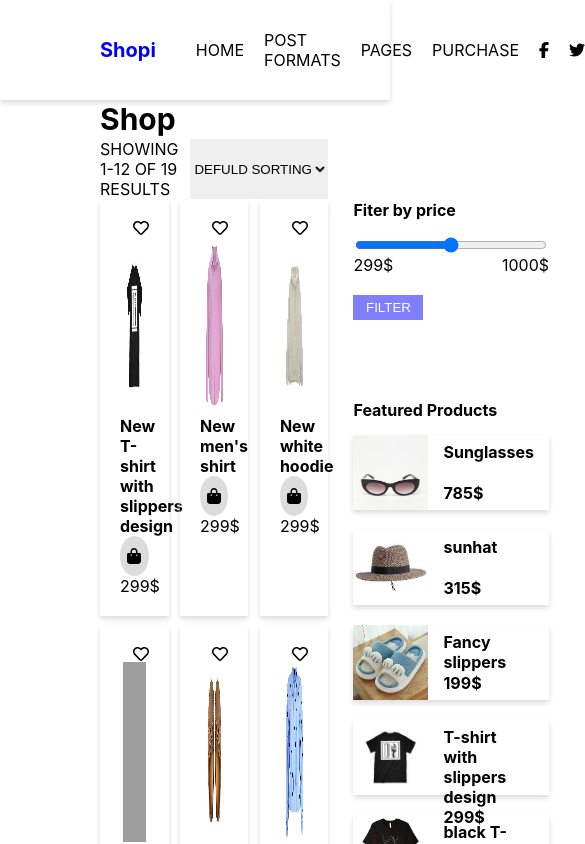
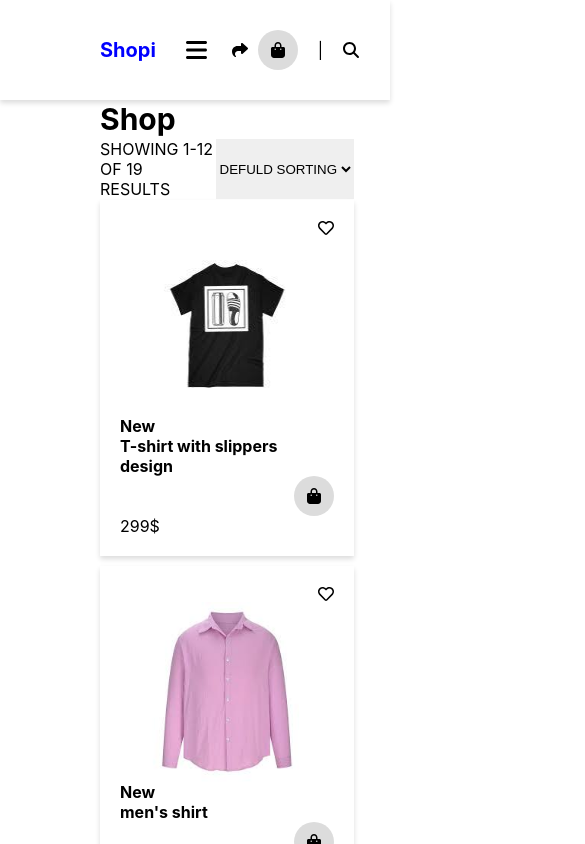
Before and after one commit to faeghehmohammadian/shop-web-1, a React (Create React App) app: page / in a window 390 px wide. Shown: the top 844 px of the page, 585 px wide, since content can reach past the window. Built offline with nearby package versions, Linux system fonts and the light colour scheme; grey boxes are pictures that could not be loaded.

Commit message:
responsive

```diff
--- a/src/components/navbar/Navbar.jsx
+++ b/src/components/navbar/Navbar.jsx
@@ -1,31 +1,43 @@
 import styled from './navbar.module.css'
 import { FontAwesomeIcon } from '@fortawesome/react-fontawesome';
-import { faFacebookF, faTwitter, faGooglePlus, faBehance} from '@fortawesome/free-brands-svg-icons';
-import {faBagShopping,faMagnifyingGlass} from '@fortawesome/free-solid-svg-icons';
-//import { faPipe } from '@fortawesome/pro-solid-svg-icons';
+import { faFacebookF, faTwitter, faGooglePlus, faBehance } from '@fortawesome/free-brands-svg-icons';
+import { faBagShopping, faMagnifyingGlass, faBars, faShare } from '@fortawesome/free-solid-svg-icons';
+
 function Navbar() {
     return (
         <div className={styled.header}>
             <div className={styled.leftSide}>
+                <li className={styled.shopi}>Shopi</li>
+                <div className={styled.menu}>
                     <ul>
-                    <li style={{ color: 'blue' , fontSize: '20px', fontWeight: 'bold' , marginRight:"40px"}}>Shopi</li>
                         <li>HOME</li>
                         <li>POST FORMATS</li>
                         <li>PAGES</li>
                         <li>PURCHASE</li>
                     </ul>
+                    <div className={styled.mobileMenu}>
+                        <FontAwesomeIcon icon={faBars} />
+                    </div>
+                </div>
+
             </div>
 
             <div className={styled.rightSide}>
+                <div className={styled.socialIcon}>
                     <ul>
                         <li><FontAwesomeIcon icon={faFacebookF} /></li>
                         <li><FontAwesomeIcon icon={faTwitter} /></li>
                         <li><FontAwesomeIcon icon={faGooglePlus} /></li>
                         <li><FontAwesomeIcon icon={faBehance} /></li>
                     </ul>
+                    <div className={styled.socialIconMobile}>
+                        <FontAwesomeIcon icon={faShare} />
+                    </div>
+                </div>
+
                 <ul>
                     <li className={styled.hasCirle}>
-                         <FontAwesomeIcon icon={faBagShopping}/>
+                        <FontAwesomeIcon icon={faBagShopping} />
                     </li>
                     <li>|</li>
                     <li><FontAwesomeIcon icon={faMagnifyingGlass} /></li>
--- a/src/components/navbar/navbar.module.css
+++ b/src/components/navbar/navbar.module.css
@@ -22,13 +22,24 @@
     margin-right: 20px;
     cursor: pointer;
   }
+  .leftSide{
+    display: flex;
+    flex-direction: row;
+  }
+  .rightSide{
+    display: flex;
+    flex-direction: row;
+  }
+  .mobileMenu{
+    visibility: hidden;
+  }
 
   /* Adjust for icons */
-  .header .rightSide{
+  .header .menu{
     display: flex ;
     margin-right: 5px; /* Adjust the spacing as needed */
 }
-.header .rightSide .FontAwesomeIcon{
+.header .menu .FontAwesomeIcon{
   margin-right: 5px;
 }
 
@@ -42,3 +53,48 @@
   height: 40px;
   border-radius: 50%;
   }
+  .shopi {
+    color: blue; /* Use unquoted color values for efficiency */
+    font-size: 20px; /* Hyphenate font-size */
+    font-weight: bold; /* Add a semicolon */
+    margin-right: 40px; /* Use hyphens for margin-right */
+    list-style: none; /* Correctly apply list-style: none */
+    display: flex;
+    align-items: center;
+    justify-content: center;
+  }
+  .socialIconMobile{
+    visibility: hidden;
+  }
+  .socialIcon{
+    display: flex;
+    align-items: center;
+    justify-content: center;
+  }
+  @media only screen and (max-width: 600px) {
+    .mobileMenu{
+      visibility: visible;
+      font-size: x-large;
+      display: flex;
+      align-items: center;
+      justify-content: center;
+      padding: 10px;
+    }
+    .socialIcon ul{
+      display: none;
+    }
+    .menu ul {
+      display: none;
+    }
+    .shopi{
+      margin-right: 20px;
+    }
+    .socialIconMobile{
+      visibility: visible;
+      display: flex;
+      align-items: center;
+      justify-content: center;
+      padding: 10px;
+    }
+
+  }
--- a/src/components/product/product.module.css
+++ b/src/components/product/product.module.css
@@ -24,3 +24,9 @@
     height: 40px;
     border-radius: 50%;
     }
+
+@media only screen and (max-width: 600px) {
+    .productWrapper{
+        width: 100%;
+    }
+  }
--- a/src/pages/home/home.module.css
+++ b/src/pages/home/home.module.css
@@ -53,3 +53,10 @@
 .featuredProducts{
     margin-top: 50px;
 }
+
+@media only screen and (max-width: 600px) {
+    .container {
+        flex-direction: column;
+    }
+
+  }
```
Lines whose indentation alone changed are shown as unchanged.
